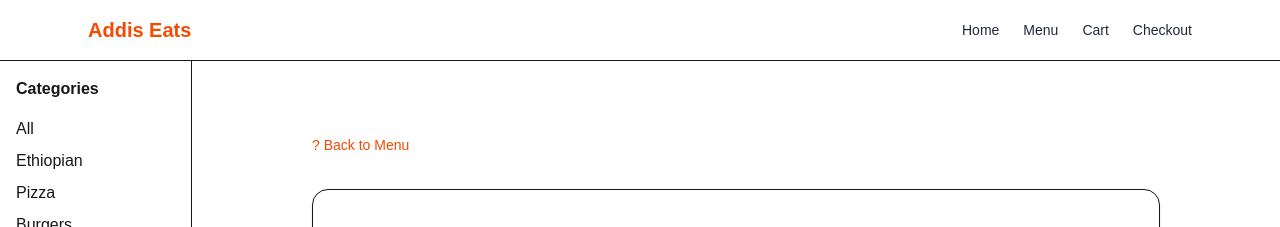
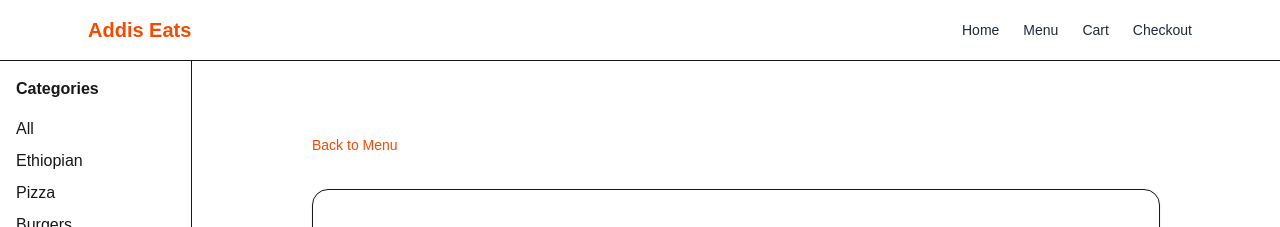
Before and after one commit to HaniSemayat/IBT-Software-Development-Class-2026, a Next.js app in the folder Module-03-react-nextjs/Days/day-40/addis-eats/: page /menu/1 in a window 1280 px wide. Shown: the top 227 px of the page. Built offline with nearby package versions, Linux system fonts and the light colour scheme.

Commit message:
fix dish page back link

```diff
--- a/Module-03-react-nextjs/Days/day-40/addis-eats/app/menu/[id]/page.js
+++ b/Module-03-react-nextjs/Days/day-40/addis-eats/app/menu/[id]/page.js
@@ -26,7 +26,7 @@ export default async function DishPage({ params }) {
         href="/menu"
         className="text-sm font-medium text-orange-600 hover:text-orange-700"
       >
-        ? Back to Menu
+         Back to Menu
       </Link>
 
       <section className="mt-8 rounded-2xl border bg-white p-8 shadow-sm">
```
